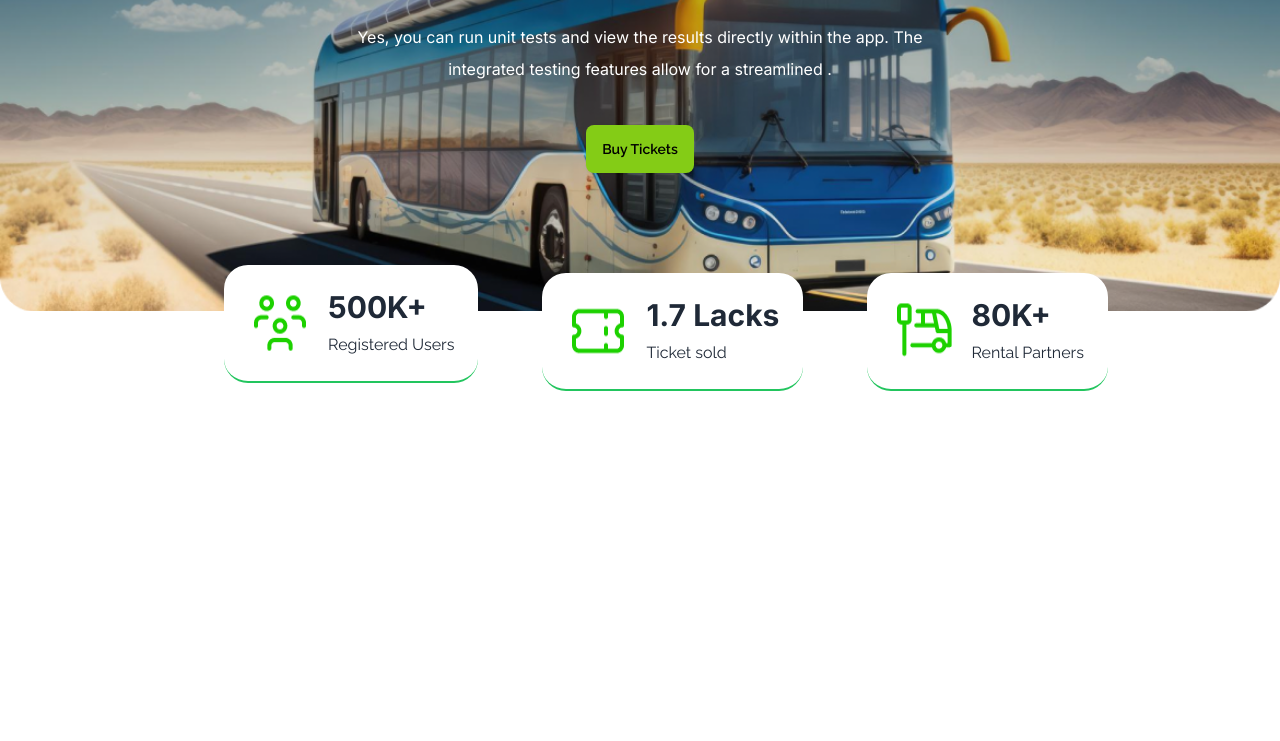
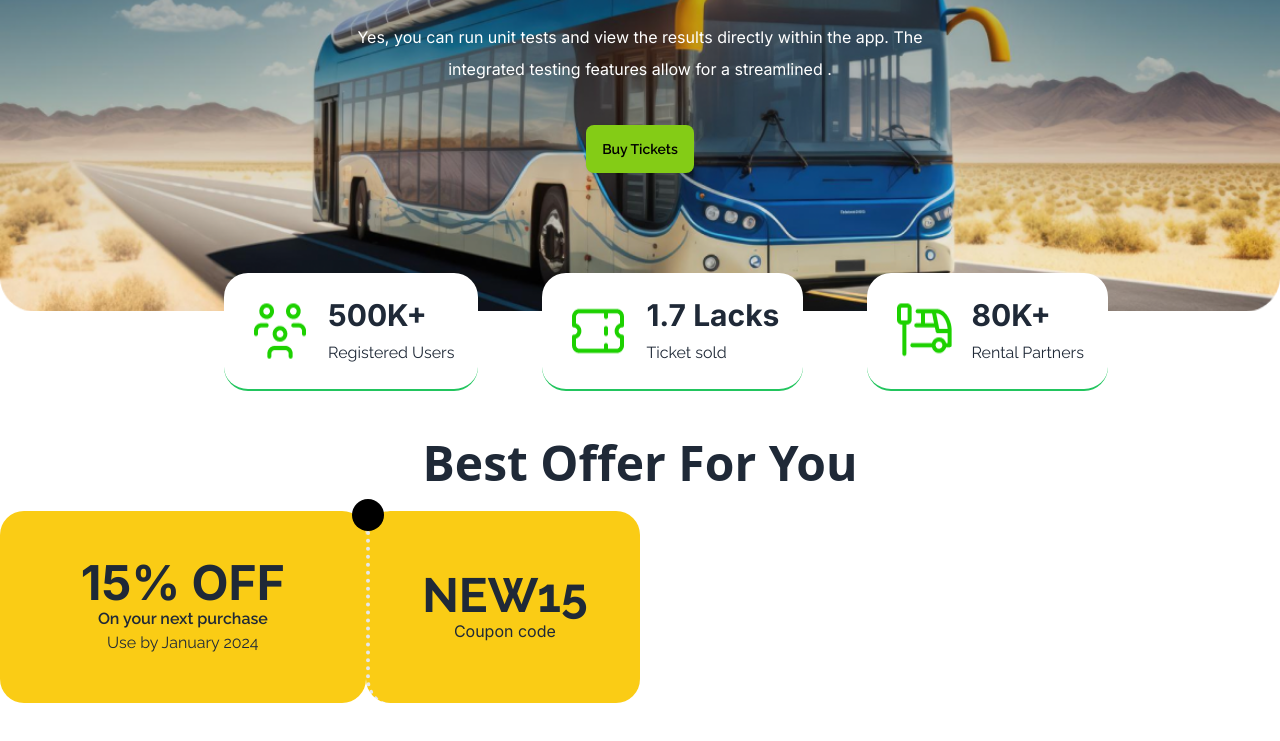
Before and after one commit to raselworshop/smart-ticketing, a website built with Vite: page index.html in a window 1280 px wide. Shown: the part 417-1158 px from the top of the page. Before the commit the page ends 808 px from the top, so only its background shows below. Built offline with nearby package versions, Linux system fonts and the light colour scheme.

Commit message:
added the changes

```diff
--- a/index.html
+++ b/index.html
@@ -34,7 +34,7 @@
     </script>
 </head>
 <body>
-<header class="my-4 mx-auto max-w-sm md:max-w-screen-xl font-raleway">
+<header class="my-4 mb-12 mx-auto max-w-sm md:max-w-screen-xl font-raleway">
     <!-- header section start -->
     <section class="flex justify-between items-center mb-12">
         <div>
@@ -83,7 +83,7 @@
          </div>
         </div>
         <!-- stat/customers things -->
-        <div class="md:absolute -bottom-20 left-56 z-10 md:flex justify-center items-center gap-16 space-y-4">
+        <div class="md:absolute left-56 -bottom-20 z-10 md:flex justify-center items-center gap-16">
             <!-- card one -->
             <div class="md:w-max flex justify-between gap-4 rounded-3xl border-b-2 border-green-500 bg-white p-6">
                 <img src="./images/people.png" alt="men">
@@ -112,7 +112,24 @@
     </section>
 </header>
 <main>
-
+    <!-- best offer for you section start -->
+    <section class="mt-12 md:mt-32 mb-12 max-w-sm md:max-w-screen-xl mx-auto">
+        <h1 class="text-2xl md:text-5xl mb-6 text-center font-bold">Best Offer For You</h1>
+        <div class="md:grid grid-cols-4">
+            <div class="md:grid grid-cols-7 justify-center col-span-2 relative">
+                <div class="flex flex-col justify-center items-center bg-yellow-400 font-raleway md:py-12 p-8 rounded-3xl col-span-4">
+                    <h2 class="font-inter text-3xl font-bold md:text-5xl">15% OFF</h2>
+                    <p class="font-semibold">On your next purchase</p>
+                    <p>Use by January 2024</p>
+                </div>
+                <div class="w-8 h-8 bg-black rounded-full absolute right-64 -top-3"></div>
+                <div class="bg-yellow-400 font-inter border-l-4 border-dotted rounded-3xl col-span-3 md:py-12 p-8 flex flex-col justify-center items-center">
+                    <h1 class="font-raleway text-3xl font-bold md:text-5xl">NEW15</h1>
+                    <p>Coupon code</p>
+                </div>
+            </div>
+        </div>
+    </section>
 </main>
 <footer></footer>
 </body>
```
